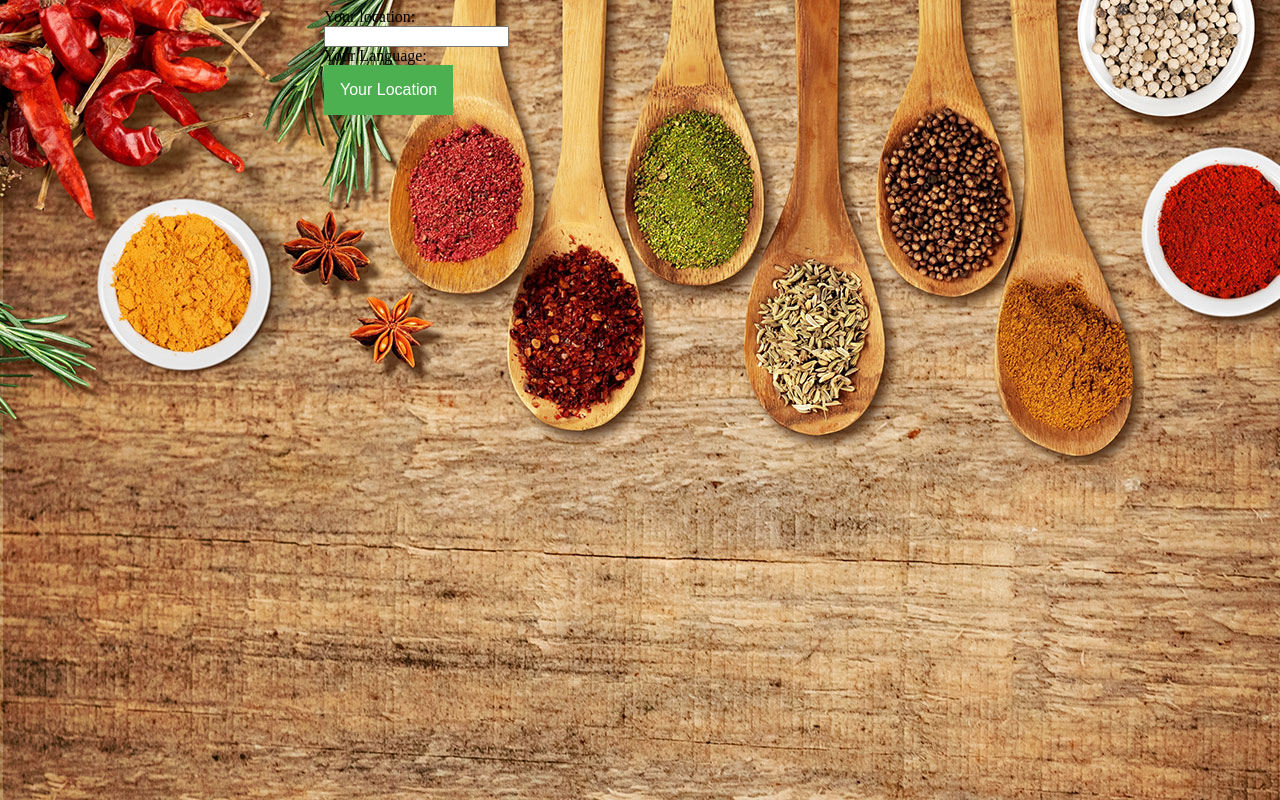
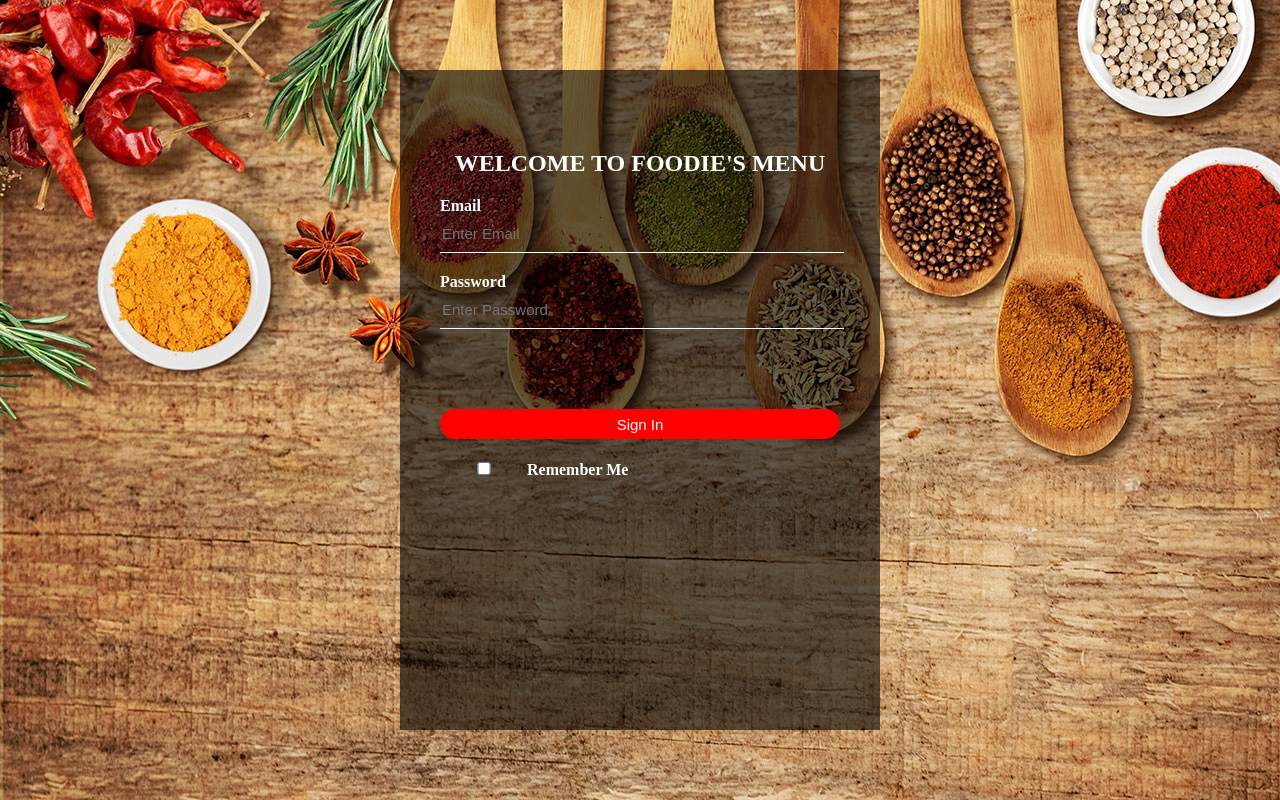
Before and after one commit to hsookim90/2019summer_restaurant_menu, a PHP site: page / in a window 1280 px wide. Run offline with PHP 8.4, Linux system fonts and the light colour scheme.

Commit message:
add login windown on landing page

```diff
--- a/index.html
+++ b/index.html
@@ -10,24 +10,35 @@
     </head>
 
     <body>
-        <!-- <form id="useroption" action="/action_page.php" method="POST"> -->
-        <form id="useroption">
-            Your location:<br>
-            <!-- userloc -->
-            <input type="text" name="userloc"><br>
+        <!-- https://www.youtube.com/watch?v=AftND9WHhr4 -->
+        <div class="blurredBox">
+            <h2>Welcome to Foodie's menu</h2>
+            <form action="">
+                <p>Email</p>
+                <input type="email" placeholder="Enter Email">
+                <p>Password</p>
+                <input type="password" placeholder="Enter Password">
+                <input type="submit" value="Sign In">
+                <p><input type="checkbox">Remember Me</p>
+            </form>
+
+            <!-- sending userloc to the server -->
+            <!-- <form action="" method="POST"></form>
+                <p>Your location:<br></p>
+                <input type="userloc" placeholder="Enter Your Location"><br>
+            </form> -->
 
             <!-- https://www.nomensa.com/blog/2010/7-tips-for-multi-lingual-website-accessibility -->
-            Your Language:<br>
+            <!-- <p>Your Language:<br></p>
             <div class="dropdown">
                 <button onclick="myFunction()" class="dropbtn">Your Location</button>
                 <div id="myDropdown" class="dropdown-content">
-                    <!-- userlang -->
-                    <input type="text" name="userlang" placeholder="Search.." id="myInput" onkeyup="filterFunction()">
+                    <input type="userlang" placeholder="Search.." id="myInput" onkeyup="filterFunction()">
                     <a href="#english">English</a>
                     <a href="#french">français</a>
                     <a href="#korean">한국어</a>
                 </div>
-            </div>
-        </form>
+            </div> -->
+        </div>
     </body>
 </html>
--- a/index_style.css
+++ b/index_style.css
@@ -1,10 +1,93 @@
 body {
-    background-image: url("index_background.jpg");
+    margin: 0;
+    padding: 0;
+    background-image: url("index_background.jpg")
 }
 
-#useroption {
-    margin: auto;
-    width: 50%;
+/* body:before {
+    content: '';
+    position: fixed;
+    width: 100vw;
+    height: 100vh;
+    background-image: url("index_background.jpg");
+    background-position: center center;
+    background-repeat: no-repeat;
+    background-attachment: fixed;
+    background-size: cover;
+    -webkit-filter: blur(10px);
+    -moz-filter: blur(10px);
+} */
+
+.blurredBox {
+    position: absolute;
+    top: 50%;
+    left: 50%;
+    -webkit-transform: translate(-50%, -50%);
+    -moz-transform: translate(-50%, -50%);
+    -ms-transform: translate(-50%, -50%);
+    -o-transform: translate(-50%, -50%);
+    transform: translate(-50%, -50%);
+    width: 400px;
+    height: 500px;
+    padding: 80px 40px;
+    background: rgba(0,0,0,0.6);
+}
+
+.blurredBox h2 {
+    margin: 0;
+    padding: 0 0 20px;
+    color: #fff;
+    text-align: center;
+    text-transform: uppercase;
+}
+
+.blurredBox p {
+    margin: 0;
+    padding: 0;
+    font-weight: bold;
+    color: #fff;
+}
+
+.blurredBox input {
+    width: 100%;
+    margin-bottom: 20px;
+}
+
+.blurredBox input[type=email],
+.blurredBox input[type=password] {
+    border: none;
+    border-bottom: 1px solid #fff;
+    background: transparent;
+    outline: none;
+    height: 35px;
+    color: #fff;
+    font-size: 15px;
+}
+
+.blurredBox input[type=submit] {
+    height: 30px;
+    color: #fff;
+    font-size: 15px;
+    background: red;
+    cursor: pointer;
+    border-radius: 25px;
+    border: none;
+    outline: none;
+    margin-top: 15%;
+}
+
+input[type=checkbox] {
+    width: 20%;
+}
+
+.blurredBox input[type=userloc] {
+    border: none;
+    border-bottom: 1px solid #fff;
+    background: transparent;
+    outline: none;
+    height: 35px;
+    color: #fff;
+    font-size: 15px;
 }
 
 .dropbtn {
```
